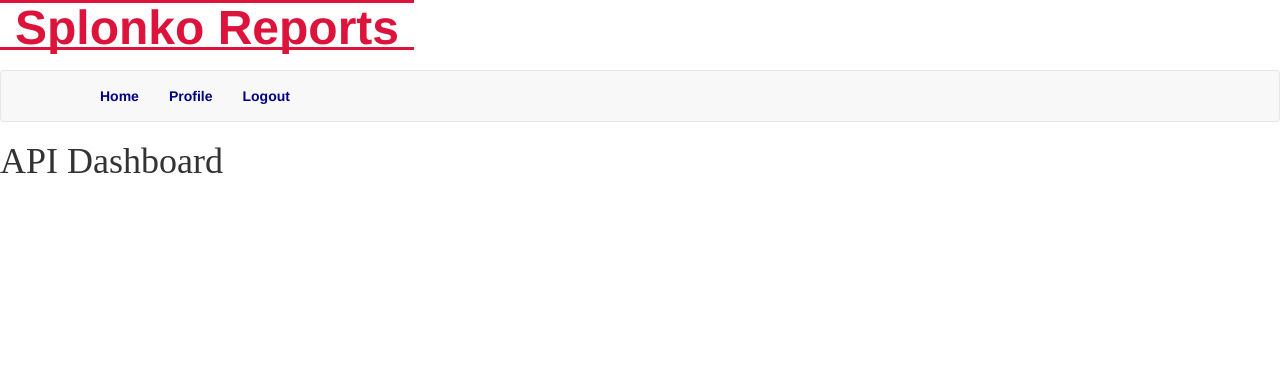
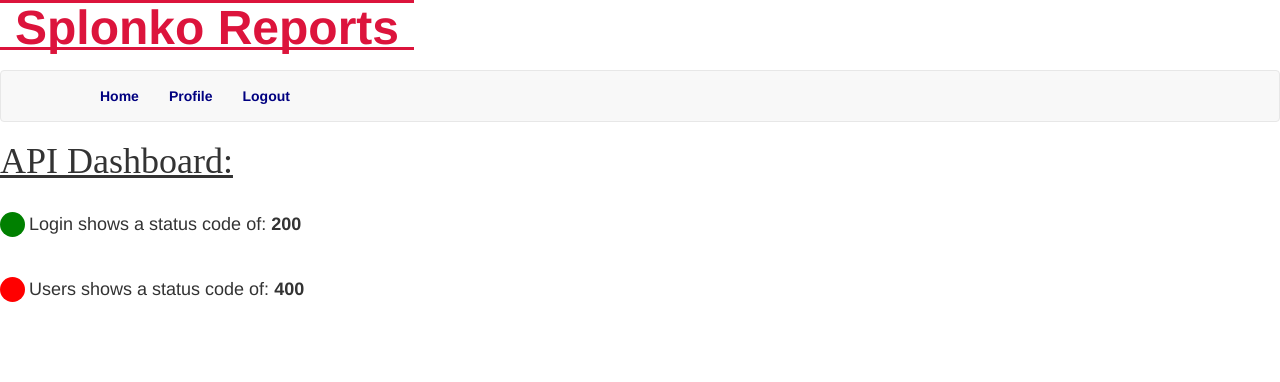
Before and after one commit to Ryan-Craven-QA/SplonkoReports, a Flask app: page / in a window 1280 px wide. Shown: the top 382 px of the page. Run offline with Flask 2, Linux system fonts and the light colour scheme; the visitor is signed in with stand-in values (Sample User, id 1); data comes from the database, SQL or seed files in the repository; both versions use the stored data as it was after the commit; some libraries are stand-ins or nearby versions.

Commit message:
Updated home page and added CSS to add dots based on API status.  Currently, all apis status codes are hardcoded.

```diff
--- a/app/routes.py
+++ b/app/routes.py
@@ -1,5 +1,6 @@
 from flask import render_template, flash, redirect, url_for, request
 from flask_login import login_user, logout_user, current_user, login_required
+from pip._vendor import requests
 from werkzeug.urls import url_parse
 from app import app, db
 from app.forms import LoginForm, RegistrationForm, EditProfileForm, ResetPasswordRequestForm, ResetPasswordForm
@@ -29,7 +30,7 @@ def index():
             'status': {'statusCode': '400'}
         }
     ]
-    return render_template('index.html', title='Home')
+    return render_template('index.html', title='Home', apis=apis)
 
 
 @app.route('/login', methods=['GET', 'POST'])
--- /dev/null
+++ b/app/static/css/main.css
@@ -0,0 +1,22 @@
+.dot200 {
+  height: 25px;
+  width: 25px;
+  background-color: green;
+  border-radius: 50%;
+  display: inline-block;
+}
+
+.dot400 {
+  height: 25px;
+  width: 25px;
+  background-color: red;
+  border-radius: 50%;
+  display: inline-block;
+}
+
+.apiBlock {
+  font-size: large;
+  position: relative;
+  top: -30px;
+  right: -15px;
+}
--- a/app/templates/index.html
+++ b/app/templates/index.html
@@ -1,11 +1,14 @@
 {% extends "base.html" %}
 
 {% block content %}
-    <h1 style="font-family: Ebrima ;">  API Dashboard </h1>
+    <link rel="stylesheet" href="{{ url_for('static', filename='css/main.css') }}">
+
+    <h1 style="font-family: Ebrima; text-decoration: underline; padding-bottom: 20px;">  API Dashboard: </h1>
     {% for api in apis %}
     <div>
-            <p>
-                {{ api.request.requestName }} shows a status code of:
+        <span class="dot{{api.status.statusCode}}"></span>
+            <p class = apiBlock>
+                &ensp; {{ api.request.requestName }} shows a status code of:
                     <b>
                         {{ api.status.statusCode }}
                     </b>
```
Also changed, not shown: app.db, app/static/style.css (deleted).
